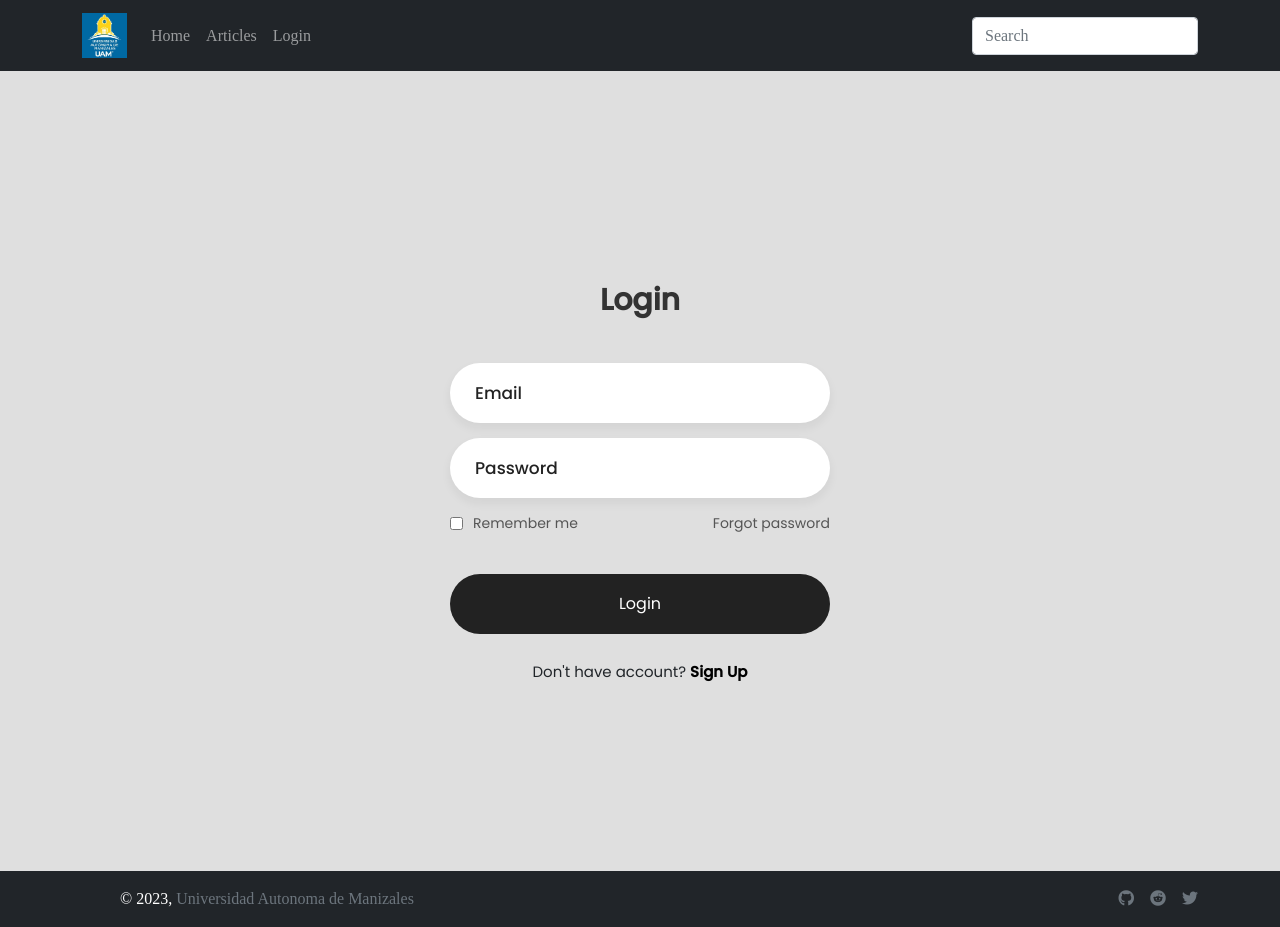
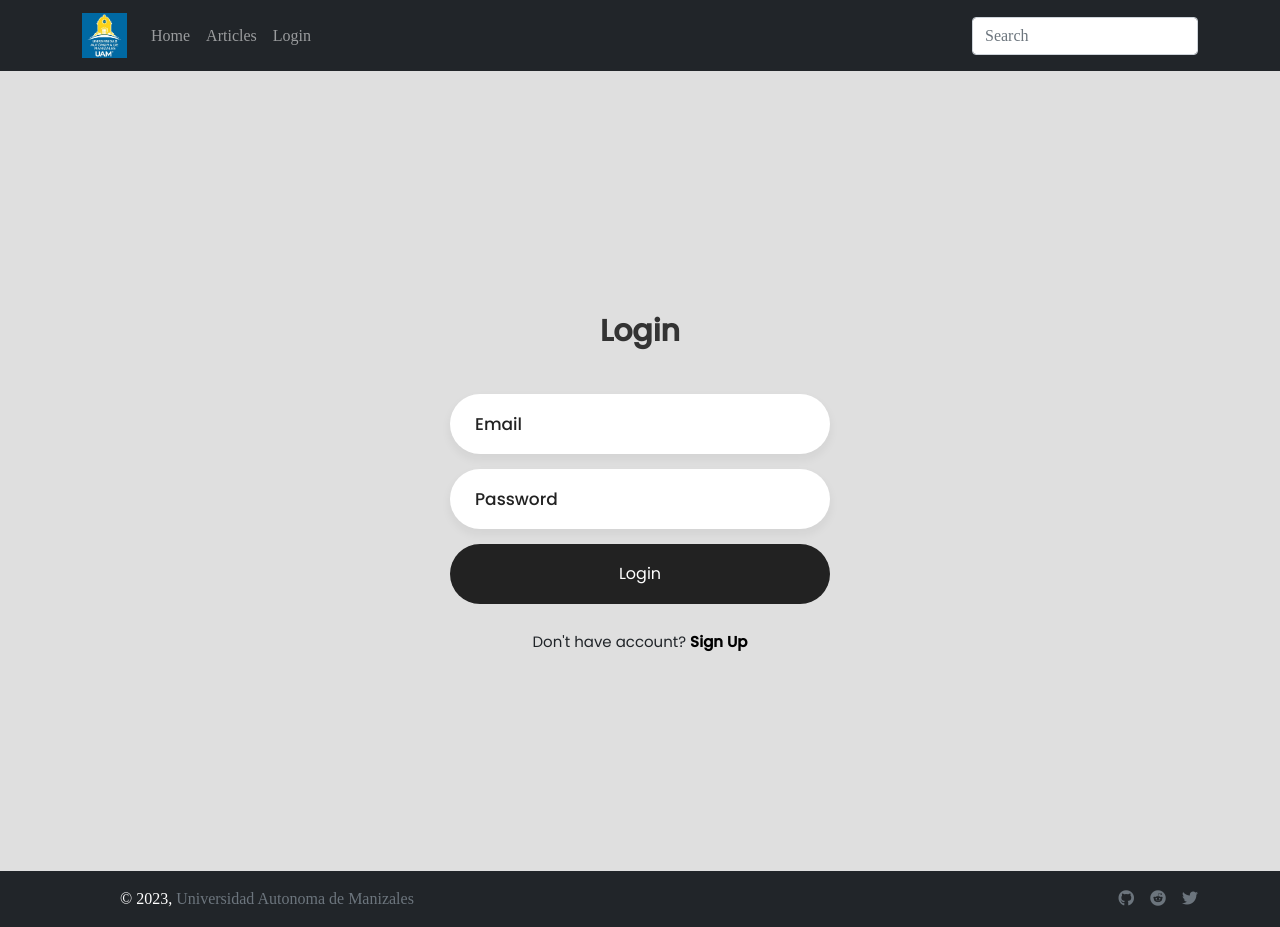
Before and after one commit to ValenMorales/proyecto_libreria, an Angular app in the folder Angular/myApp/: page /login in a window 1280 px wide. Built offline with nearby package versions, Linux system fonts and the light colour scheme.

Commit message:
small fixes

```diff
--- a/Angular/myApp/src/app/components/home/home.component.scss
+++ b/Angular/myApp/src/app/components/home/home.component.scss
@@ -3,7 +3,7 @@
 #background {
     margin: 0;
     padding: 0;
-    width: 1903px;
+    width: 100%;
     text-align: center;
     background-color: #505050;
 }
--- a/Angular/myApp/src/app/components/login/login.component.html
+++ b/Angular/myApp/src/app/components/login/login.component.html
@@ -9,15 +9,6 @@
         <div class="input-box">
             <input type="password" class="input-field" placeholder="Password" autocomplete="off" required>
         </div>
-        <div class="forgot">
-            <section>
-                <input type="checkbox" id="check">
-                <label for="check">Remember me</label>
-            </section>
-            <section>
-                <a href="#">Forgot password</a>
-            </section>
-        </div>
         <div class="input-submit">
             <button class="submit-btn" id="submit"></button>
             <label for="submit">Login</label>
```
